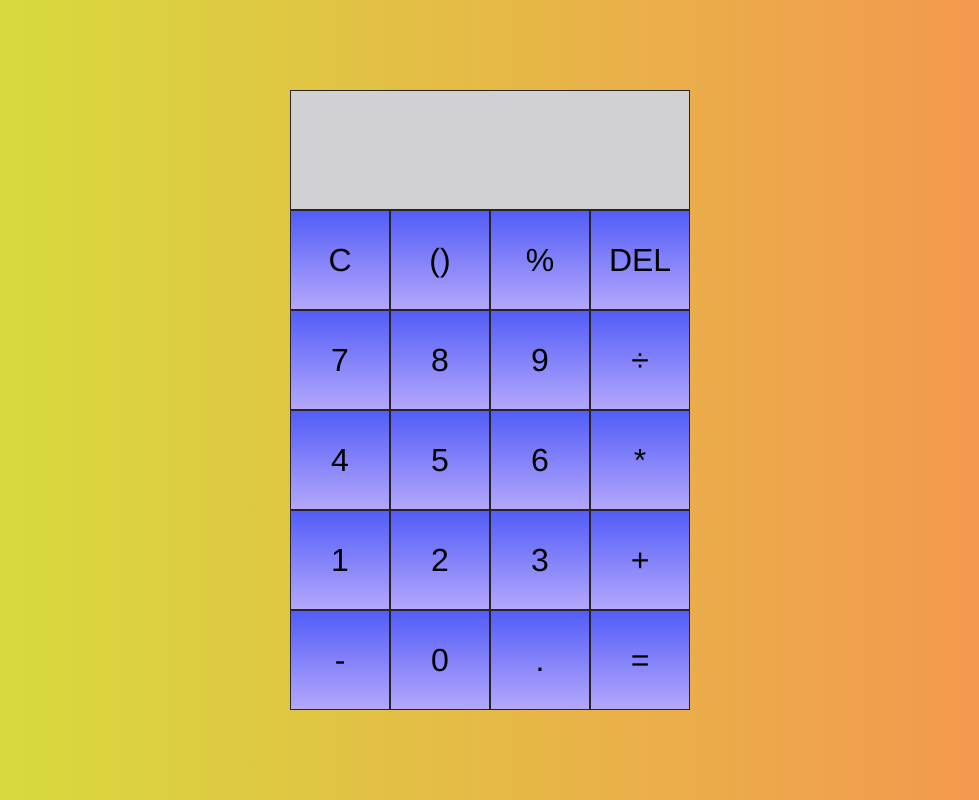
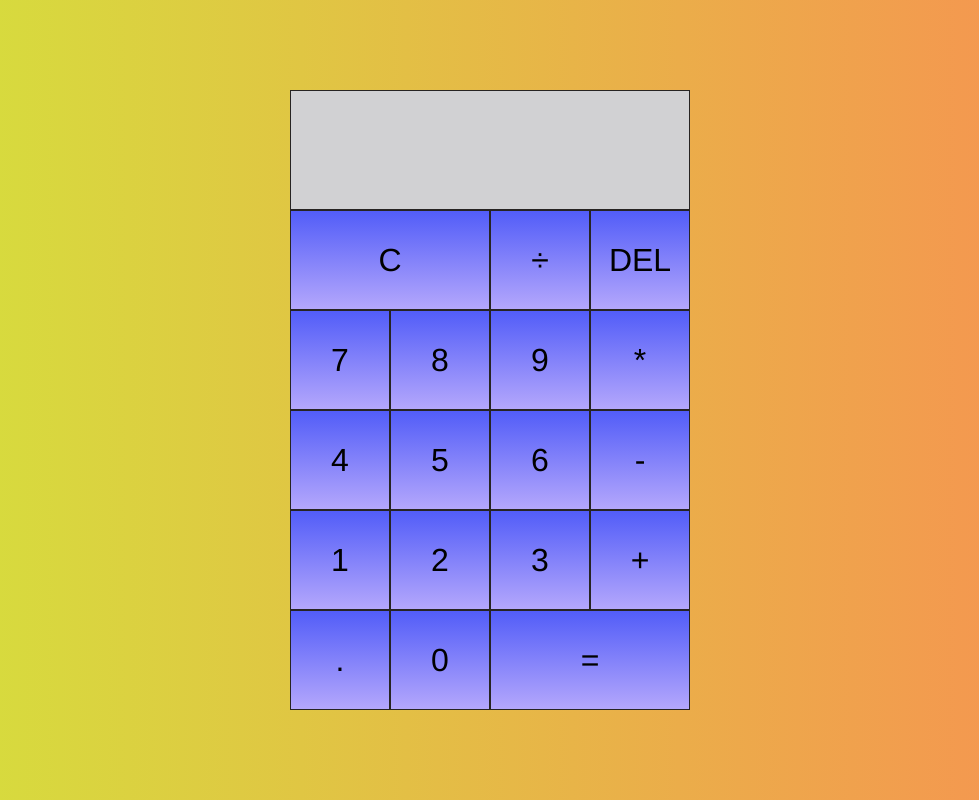
Before and after one commit to TamirraBrown/calculator-app, a plain HTML site: page index.html in a window 1280 px wide. Shown: the whole page, without its empty margins (150-1129 px from the left). Drawn offline with Linux system fonts and the light colour scheme.

Commit message:
update button layout

```diff
--- a/index.html
+++ b/index.html
@@ -14,26 +14,24 @@
             <div data-previous-operand class="previousOperand"></div>
             <div data-current-operand class="currentOperand"></div>
         </div>
-        <button data-clear >C</button>
-        <button data-parentheses>()</button>
-        <button data-percentage>%</button>
+        <button data-clear class="span-two">C</button>
+        <button data-operation>÷</button>
         <button data-delete>DEL</button>
         <button data-number>7</button>
         <button data-number>8</button>
         <button data-number>9</button>
-        <button data-operation>÷</button>
+        <button data-operation>*</button>
         <button data-number>4</button>
         <button data-number>5</button>
         <button data-number>6</button>
-        <button data-operation>*</button>
+        <button data-number>-</button>
         <button data-number>1</button>
         <button data-number>2</button>
         <button data-number>3</button>
         <button data-operation>+</button>
-        <button data-number>-</button>
+        <button data-number>.</button>
         <button data-number>0</button>
-        <button data-number>.</button>
-        <button data-equals>=</button>
+        <button data-equals class="span-two">=</button>
     </div>
 </body>
 </html>
--- a/script.js
+++ b/script.js
@@ -86,6 +86,8 @@ class Calculator {
   }
 
 
+
+
   const numberButtons = document.querySelectorAll('[data-number]')
   const operationButtons = document.querySelectorAll('[data-operation]')
   const equalsButton = document.querySelector('[data-equals]')
```
